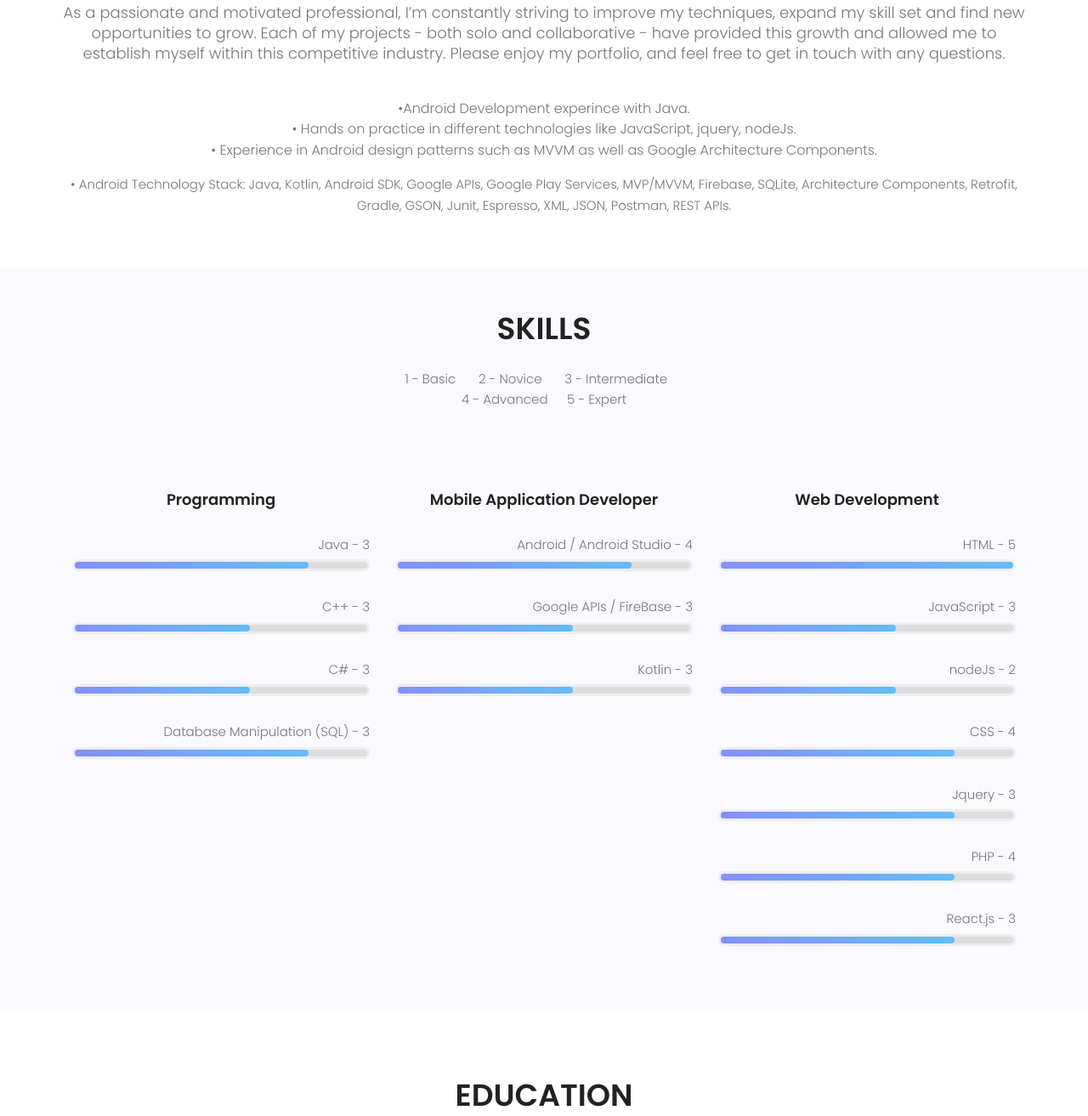
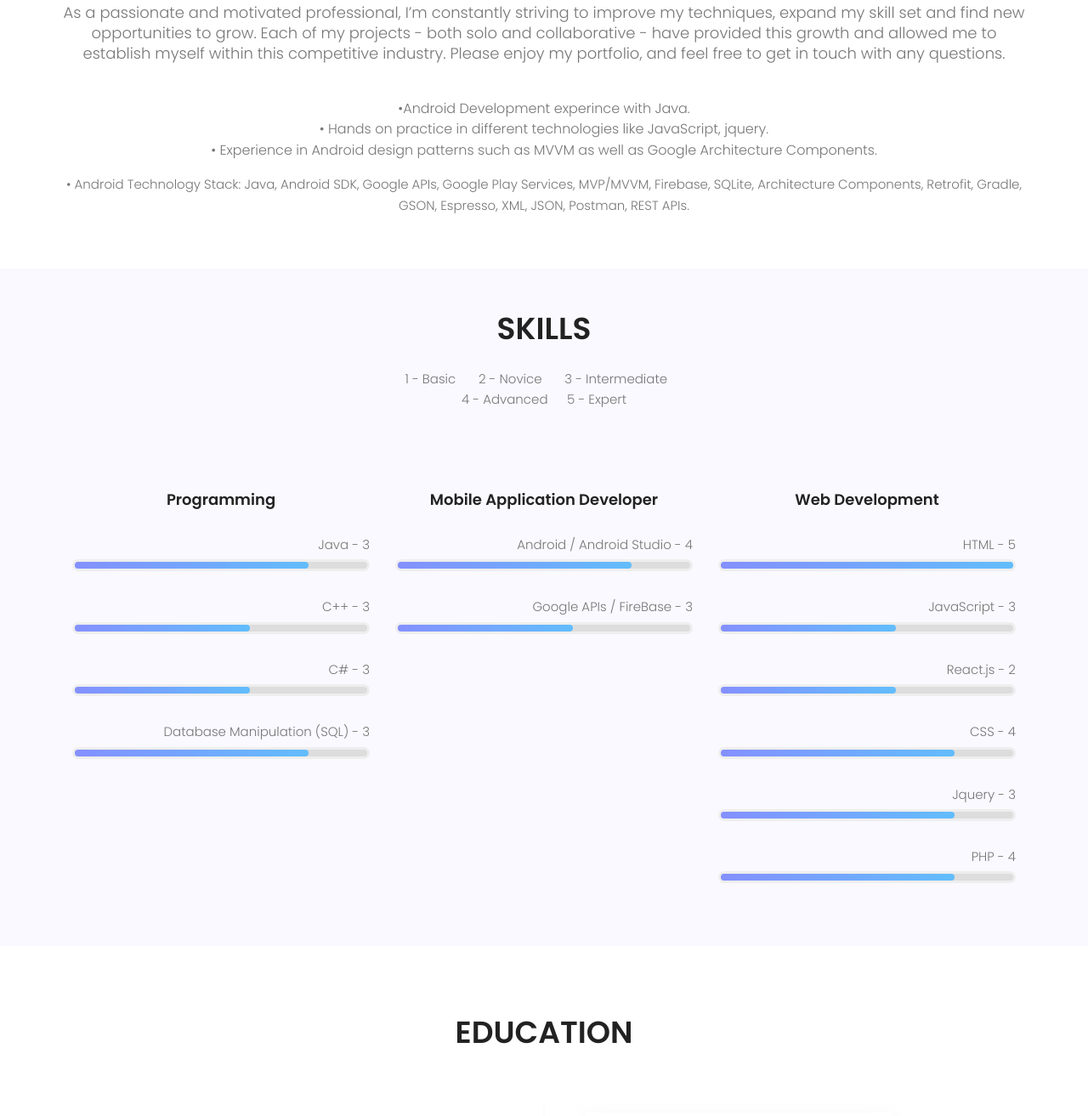
Before and after one commit to singhsoldier95/BaljinderSingh, a plain HTML site: page index.html in a window 1280 px wide. Shown: the part 923-2236 px from the top of the page at 85% size. Drawn offline with Linux system fonts and the light colour scheme; some packages are replaced by stand-ins of ours.

Commit message:
Update index.html

```diff
--- a/index.html
+++ b/index.html
@@ -127,14 +127,13 @@
 								</p>
 								<br>
 								<p class="fz-16"> •Android Development experince with Java.<br>
-									• Hands on practice in different technologies like JavaScript, jquery, nodeJs. <br>
+									• Hands on practice in different technologies like JavaScript, jquery. <br>
 									• Experience in Android design patterns such as MVVM as well as Google Architecture
 									Components.
 								</p>
 								<p>
-									• Android Technology Stack: Java, Kotlin, Android SDK, Google APIs, Google Play Services,
-									MVP/MVVM, Firebase, SQLite, Architecture Components, Retrofit, Gradle, GSON, Junit,
-									Espresso, XML, JSON, Postman, REST APIs.
+									• Android Technology Stack: Java, Android SDK, Google APIs, Google Play Services,
+									MVP/MVVM, Firebase, SQLite, Architecture Components, Retrofit, Gradle, GSON, Espresso, XML, JSON, Postman, REST APIs.
 								</p>
 								<br>
 							</blockquote>
@@ -216,14 +215,7 @@
 							</div>
 
 
-							<div class="single-skill">
-								<p>
 
-									Kotlin - 3
-								</p>
-								<div class="skill" data-width="60"></div>
-
-							</div>
 						</div>
 
 						<div class="col-lg-4 skill-right">
@@ -242,7 +234,7 @@
 							</div>
 							<div class="single-skill">
 								<p>
-									nodeJs - 2
+									React.js - 2
 								</p>
 								<div class="skill" data-width="60"></div>
 							</div>
@@ -264,12 +256,7 @@
 								</p>
 								<div class="skill" data-width="80"></div>
 							</div>
-							<div class="single-skill">
-								<p>
-									React.js - 3
-								</p>
-								<div class="skill" data-width="80"></div>
-							</div>
+
 						</div>
 
 						<p></p>
```
